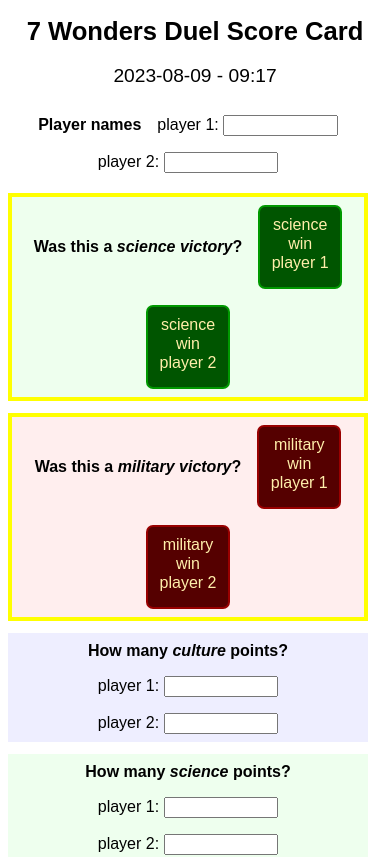
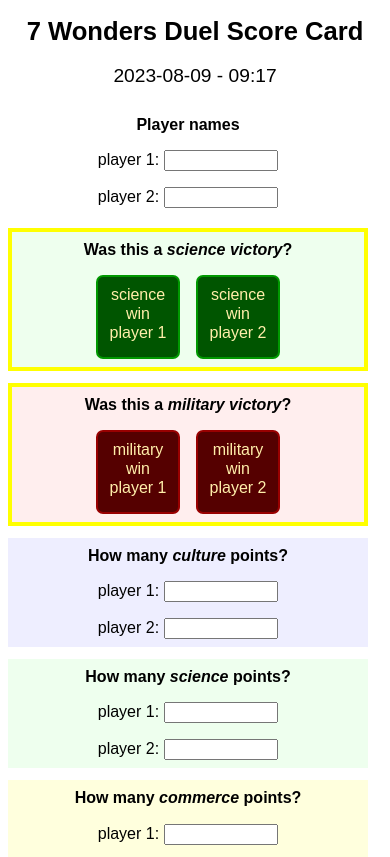
Before and after one commit to bcollin/7wd-scoring, a Vue app: page / in a window 390 px wide. Shown: the top 857 px of the page. Built offline with nearby package versions, Linux system fonts and the light colour scheme.

Commit message:
Fix: properly align fields on mobile. A change a few commits ago caused the mobile display to break, but not on the screen I was testing on.

```diff
--- a/src/App.vue
+++ b/src/App.vue
@@ -208,16 +208,17 @@
 	tbody { display: block; }
 	tr { display: block; margin-bottom: .75em; text-align: center; }
 	tr.track { border: 4px solid #ff0;}
-	td, th { display: inline-block; margin: 0px; padding: .5em; line-height: 1.2; }
+	td, th { display: block; margin: 0px; padding: .5em; line-height: 1.2; }
 	th { text-align: left; font-weight: bold; }
 	td { text-align: center; }
 	tr:first-child th { display: none; }
 	td:nth-child(2)::before { content: "player 1: "; }
 	td:nth-child(3)::before { content: "player 2: "; }
+	tr.track td { display: inline-block; }
 	tr.track td input { display: none; }
 	tr.track td:nth-child(2)::before { content: ""; }
 	tr.track td:nth-child(3)::before { content: ""; }
-	tr th:first-child { text-align: left; }
+	tr th:first-child { text-align: center; }
 	tr:first-child th:first-child { text-align: left; }
 
 	input[type="text"] { width: 8em; }
@@ -248,6 +249,7 @@
 		th:first-child { width: 18em; }
 		tr th:first-child { float: none; width: 18em; }
 		tr:first-child th { display: table-cell; }
+		tr.track td { display: table-cell; }
 		tr:first-child th:first-child { float: none; width: 18em; }
 		tr th:first-child { text-align: left; }
 		tr:first-child th:first-child { text-align: center; }
```
